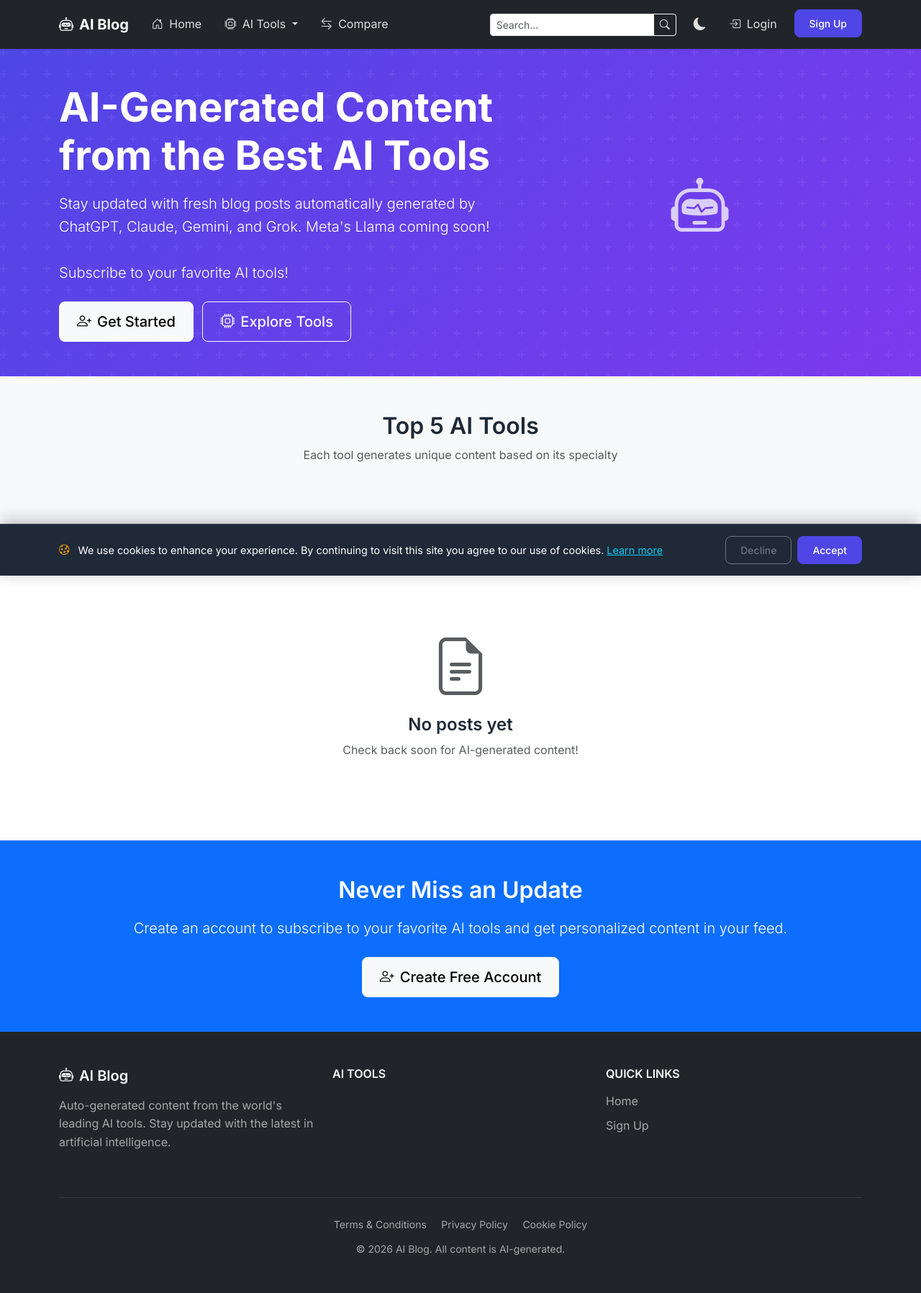
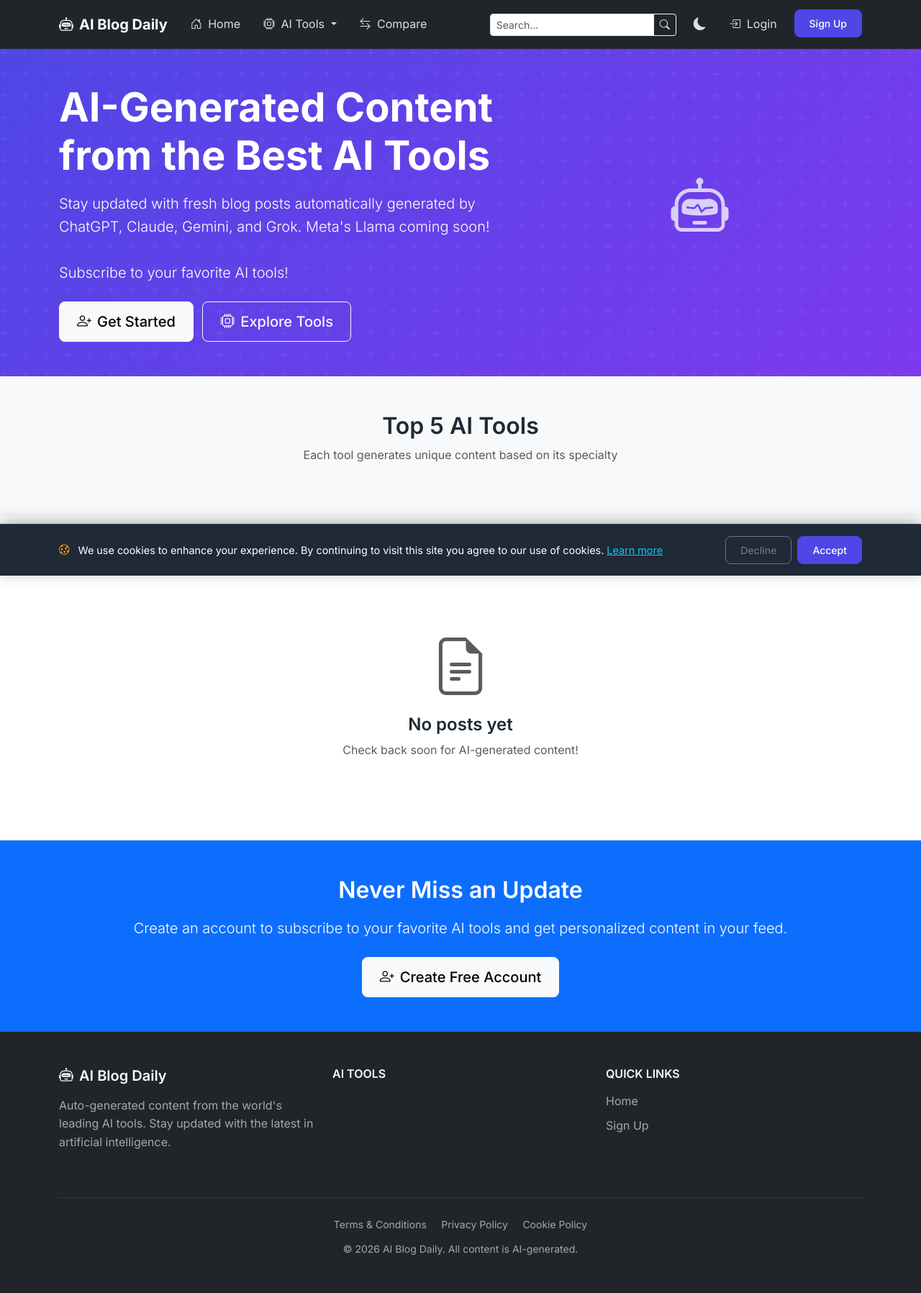
Before and after one commit to harberts01/Ai_Blog, a Flask app: page / in a window 1280 px wide. Shown: the whole page at 72% size. Run offline with Flask 3, Linux system fonts and the light colour scheme; the visitor is signed in with stand-in values (Sample User, id 1); data that the repository does not hold is empty; some libraries are stand-ins or nearby versions.

Commit message:
Updated header and footer to AI Blog Daily

```diff
--- a/templates/base.html
+++ b/templates/base.html
@@ -44,7 +44,7 @@
           href="{{ url_for('home') }}"
         >
           <i class="bi bi-robot me-2"></i>
-          <span class="fw-bold">AI Blog</span>
+          <span class="fw-bold">AI Blog Daily</span>
         </a>
 
         <button
@@ -260,7 +260,7 @@
       <div class="container">
         <div class="row">
           <div class="col-lg-4 mb-4">
-            <h5 class="mb-3"><i class="bi bi-robot me-2"></i>AI Blog</h5>
+            <h5 class="mb-3"><i class="bi bi-robot me-2"></i>AI Blog Daily</h5>
             <p class="text-muted">
               Auto-generated content from the world's leading AI tools. Stay
               updated with the latest in artificial intelligence.
@@ -326,7 +326,7 @@
               <a href="{{ url_for('privacy') }}" class="text-muted text-decoration-none me-3"><small>Privacy Policy</small></a>
               <a href="{{ url_for('cookies') }}" class="text-muted text-decoration-none"><small>Cookie Policy</small></a>
             </div>
-            <small class="text-muted">&copy; {{ current_year }} AI Blog. All content is AI-generated.</small>
+            <small class="text-muted">&copy; {{ current_year }} AI Blog Daily. All content is AI-generated.</small>
           </div>
         </div>
       </div>
```
